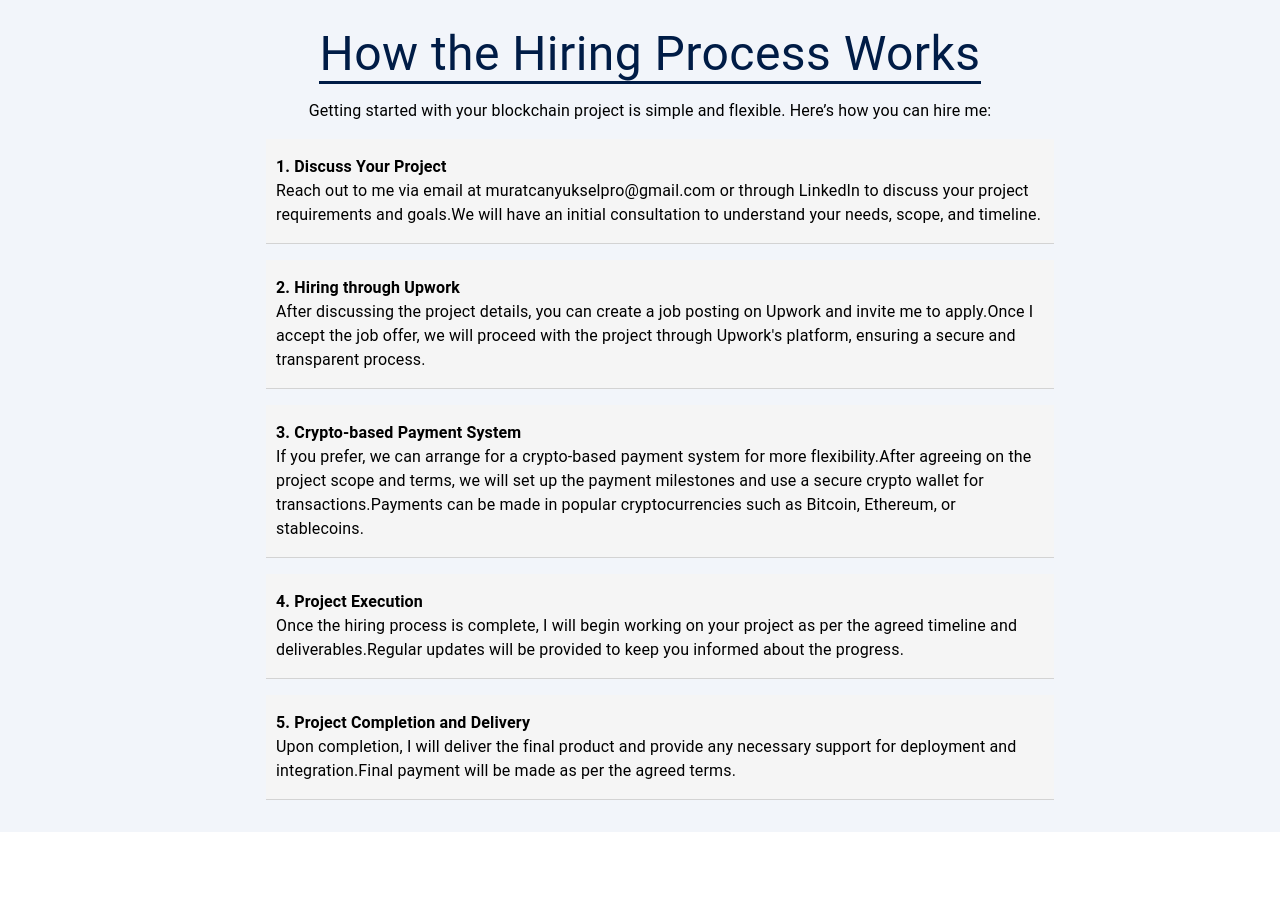
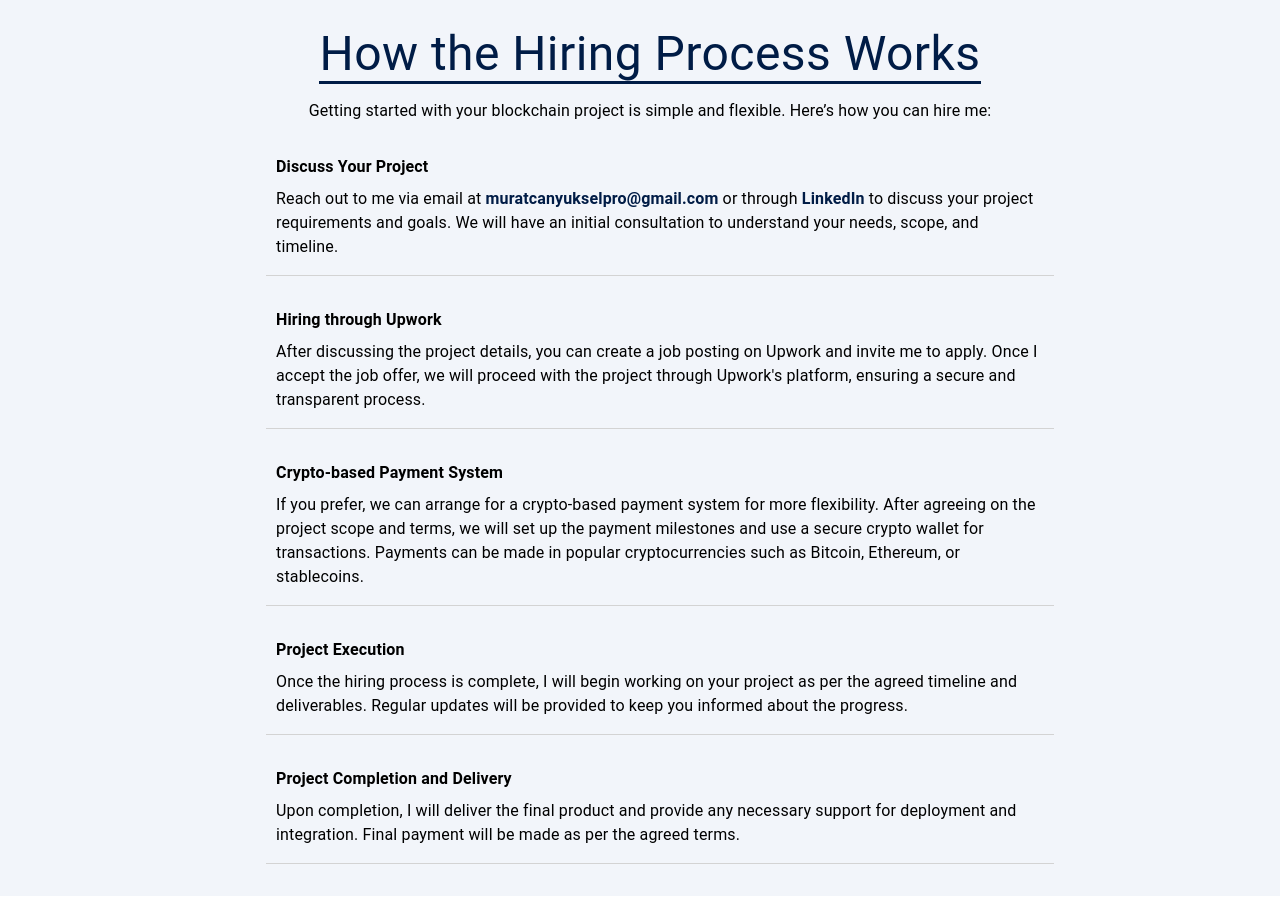
Before and after one commit to muratcan-yuksel/personal-website-2024, a React (Vite) app: page / in a window 1280 px wide. Shown: the part 4040-4952 px from the top of the page. Before the commit the page ends 4888 px from the top, so only its background shows below. Built offline with nearby package versions, Linux system fonts and the light colour scheme.

Commit message:
hiring process added

```diff
--- a/src/components/Process.jsx
+++ b/src/components/Process.jsx
@@ -14,14 +14,21 @@ const Process = () => {
           height: "100%",
           padding: "1em 10px",
           margin: "1em 0",
-          background: "#f5f5f5",
           borderBottom: "1px solid lightgray",
         }}
       >
-        <Typography sx={{ fontWeight: "bold" }}>
+        <Typography sx={{ fontWeight: "bold", paddingBottom: "0.5em" }}>
           {option.optionTitle}
         </Typography>
-        <Typography>{option.details}</Typography>
+        <Typography
+          sx={
+            {
+              // paddingLeft: "5px",
+            }
+          }
+        >
+          {option.details}
+        </Typography>
       </Box>
     ));
   };
@@ -79,6 +86,56 @@ const Process = () => {
           </Typography>
           <Typography>{hiringProcess.description}</Typography>
         </Box>
+        <Box
+          sx={{
+            display: "flex",
+            flexDirection: "column",
+            justifyContent: "center",
+            alignItems: "start",
+            width: "100%",
+            height: "100%",
+            padding: "1em 10px",
+            margin: "1em 0",
+            borderBottom: "1px solid lightgray",
+          }}
+        >
+          <Typography sx={{ fontWeight: "bold", paddingBottom: "0.5em" }}>
+            Discuss Your Project{" "}
+          </Typography>
+          <Typography
+            sx={
+              {
+                // paddingLeft: "5px",
+              }
+            }
+          >
+            Reach out to me via email at{" "}
+            <a
+              style={{
+                textDecoration: "none",
+                color: "#001c46",
+                fontWeight: "bold",
+              }}
+              href="mailto:"
+            >
+              muratcanyukselpro@gmail.com
+            </a>{" "}
+            or through{" "}
+            <a
+              style={{
+                textDecoration: "none",
+                color: "#001c46",
+                fontWeight: "bold",
+              }}
+              href="https://www.linkedin.com/in/muratcanyuksel/"
+            >
+              {" "}
+              LinkedIn{" "}
+            </a>{" "}
+            to discuss your project requirements and goals. We will have an
+            initial consultation to understand your needs, scope, and timeline.{" "}
+          </Typography>
+        </Box>
         {renderHiringprocess()}
       </Box>
     </Box>
--- a/src/constants/hiringProcess.js
+++ b/src/constants/hiringProcess.js
@@ -1,42 +1,37 @@
 const hiringProcess = {
   title: "How the Hiring Process Works",
   description:
-    "Getting started with your blockchain project is simple and flexible. Here’s how you can hire me:",
+    "Getting started with your blockchain project is simple and flexible.  Here’s how you can hire me:",
   options: [
+    // {
+    //   optionTitle: " Discuss Your Project",
+    //   details: [
+    //     "Reach out to me via email at muratcanyukselpro@gmail. com or through LinkedIn to discuss your project requirements and goals. ",
+    //     "We will have an initial consultation to understand your needs, scope, and timeline. ",
+    //   ],
+    // },
     {
-      optionTitle: "1. Discuss Your Project",
+      optionTitle: " Hiring through Upwork",
       details: [
-        "Reach out to me via email at muratcanyukselpro@gmail.com or through LinkedIn to discuss your project requirements and goals.",
-        "We will have an initial consultation to understand your needs, scope, and timeline.",
+        "After discussing the project details, you can create a job posting on Upwork and invite me to apply.  Once I accept the job offer, we will proceed with the project through Upwork's platform, ensuring a secure and transparent process. ",
       ],
     },
     {
-      optionTitle: "2. Hiring through Upwork",
+      optionTitle: " Crypto-based Payment System",
       details: [
-        "After discussing the project details, you can create a job posting on Upwork and invite me to apply.",
-        "Once I accept the job offer, we will proceed with the project through Upwork's platform, ensuring a secure and transparent process.",
+        "If you prefer, we can arrange for a crypto-based payment system for more flexibility. After agreeing on the project scope and terms, we will set up the payment milestones and use a secure crypto wallet for transactions. Payments can be made in popular cryptocurrencies such as Bitcoin, Ethereum, or stablecoins. ",
       ],
     },
     {
-      optionTitle: "3. Crypto-based Payment System",
+      optionTitle: " Project Execution",
       details: [
-        "If you prefer, we can arrange for a crypto-based payment system for more flexibility.",
-        "After agreeing on the project scope and terms, we will set up the payment milestones and use a secure crypto wallet for transactions.",
-        "Payments can be made in popular cryptocurrencies such as Bitcoin, Ethereum, or stablecoins.",
+        "Once the hiring process is complete, I will begin working on your project as per the agreed timeline and deliverables. Regular updates will be provided to keep you informed about the progress. ",
       ],
     },
     {
-      optionTitle: "4. Project Execution",
+      optionTitle: " Project Completion and Delivery",
       details: [
-        "Once the hiring process is complete, I will begin working on your project as per the agreed timeline and deliverables.",
-        "Regular updates will be provided to keep you informed about the progress.",
-      ],
-    },
-    {
-      optionTitle: "5. Project Completion and Delivery",
-      details: [
-        "Upon completion, I will deliver the final product and provide any necessary support for deployment and integration.",
-        "Final payment will be made as per the agreed terms.",
+        "Upon completion, I will deliver the final product and provide any necessary support for deployment and integration. Final payment will be made as per the agreed terms. ",
       ],
     },
   ],
```
